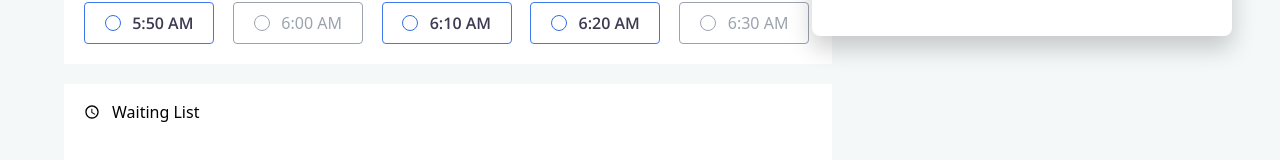
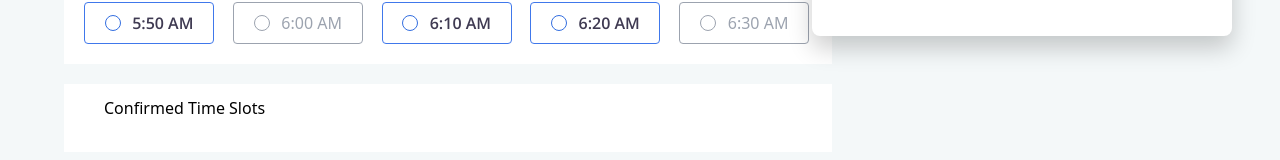
Before and after one commit to MB-077/Appointment-Booking, a React (Vite) app in the folder Frontend/: page / in a window 1280 px wide. Shown: the part 520-680 px from the top of the page. Built offline with nearby package versions, Linux system fonts and the light colour scheme.

Commit message:
interface ready
Only integration with backend is left rest done

```diff
--- a/Frontend/src/Components/Section.jsx
+++ b/Frontend/src/Components/Section.jsx
@@ -4,7 +4,10 @@ import { MdAccessTime } from "react-icons/md";
 import TimeSlot from "./TimeSlot";
 import CalendarFunc from "./Calendar";
 import { SLOT1, SLOT2, SLOT3 } from "../Constant/Nitya";
+import React, { useState } from "react";
+import Button from "./Button";
 const Section = () => {
+  const [selectedTimeSlots, setSelectedTimeSlots] = useState(SLOT3);
   return (
     <div className="w-full h-[88vh] bg-n-5 relative top-[12vh]">
       {/* header for the Section */}
@@ -24,6 +27,8 @@ const Section = () => {
             duration="9:00 AM to 10:30 AM"
             icon={<FiSunrise></FiSunrise>}
             slotTime={SLOT1}
+            selectedTimeSlots={selectedTimeSlots}
+            setSelectedTimeSlots={setSelectedTimeSlots}
           ></TimeSlot>
 
           <TimeSlot
@@ -31,14 +36,23 @@ const Section = () => {
             duration="5:00 AM to 6:30 PM"
             icon={<FiSunset></FiSunset>}
             slotTime={SLOT2}
+            selectedTimeSlots={selectedTimeSlots}
+            setSelectedTimeSlots={setSelectedTimeSlots}
           ></TimeSlot>
 
-          <TimeSlot
-            Time="Waiting List"
-            duration=""
-            icon={<MdAccessTime></MdAccessTime>}
-            slotTime={SLOT3}
-          ></TimeSlot>
+          <div className="relative top-[5vh] left-0 px-10 bg-white  w-2/3 ">
+            <h2 className="py-3">Confirmed Time Slots</h2>
+            <div className="flex gap-10 pb-5">
+              {selectedTimeSlots.map((slot) => (
+                <p
+                  className="font-semibold text-n-4 font-openSans border-n-2  relative border  flex justify-evenly items-center px-2 py-2 rounded-[4px] w-[130px]"
+                  key={slot.id}
+                >
+                  {slot.start}
+                </p>
+              ))}
+            </div>
+          </div>
         </div>
         <div className=" absolute top-20 right-12">
           {/* calendar for the section */}
--- a/Frontend/src/Components/TimeSlot.jsx
+++ b/Frontend/src/Components/TimeSlot.jsx
@@ -1,7 +1,14 @@
 import Button from "./Button";
 import React, { useEffect, useState } from "react";
 
-const TimeSlot = ({ Time, duration, icon, slotTime }) => {
+const TimeSlot = ({
+  Time,
+  duration,
+  icon,
+  slotTime,
+  selectedTimeSlots,
+  setSelectedTimeSlots,
+}) => {
   // defining the usestate
   const [bookings, setBookings] = useState(slotTime);
   //we have to update the slotTime as the button is clicked and what info has to be changed is coming from button itself
@@ -32,6 +39,7 @@ const TimeSlot = ({ Time, duration, icon, slotTime }) => {
         </p>
       );
       setBookedCount(bookedCount + 1);
+      setSelectedTimeSlots([...selectedTimeSlots, booking]);
     } else
       setMessage(
         <p className="text-red-700 text-[20px] font-semibold">
@@ -70,14 +78,14 @@ const TimeSlot = ({ Time, duration, icon, slotTime }) => {
                 onBook={handleBooking}
                 key={obj.id}
                 booked={obj}
-                isBookingDisabled={!obj.isBooked && bookedCount >= 4}
+                isBookingDisabled={!obj.isBooked && bookedCount >= 6}
               >
                 {obj.start}
               </Button>
             );
           })
         ) : (
-          <div>{""}</div>
+          <div> </div>
         )}
       </div>
     </div>
```
